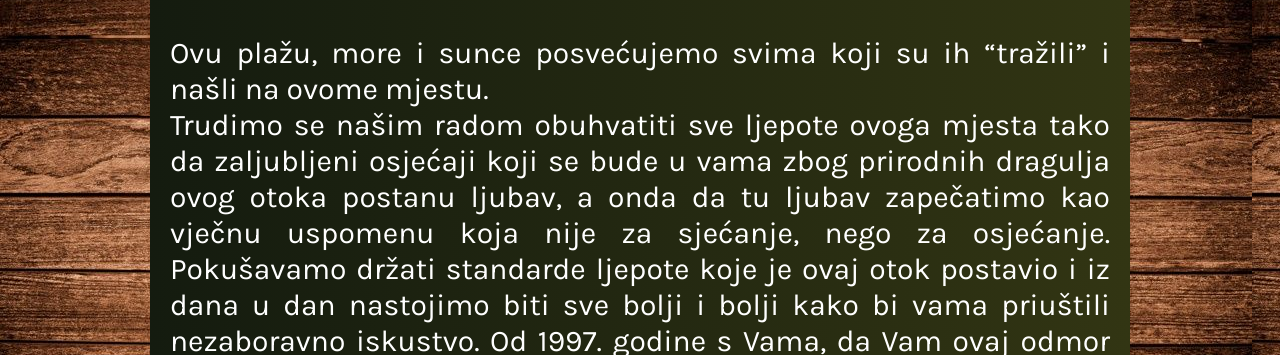
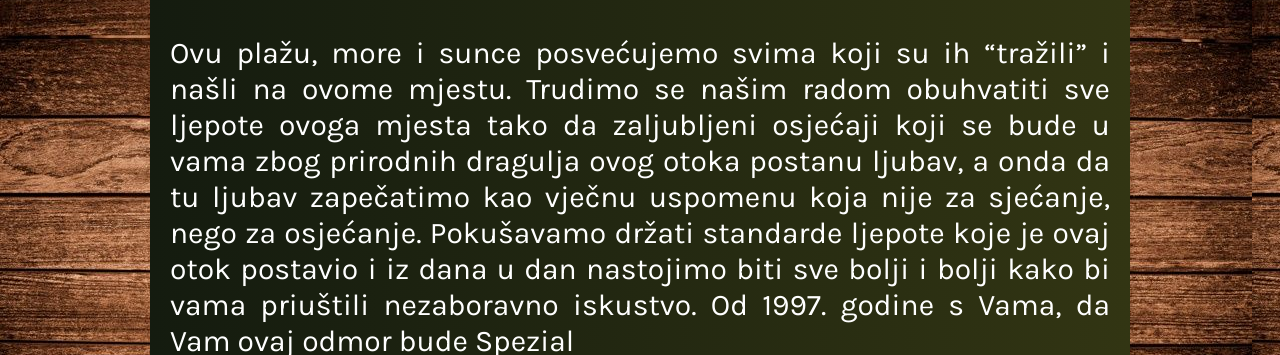
Before and after one commit to ttuubbii17/Hotel_Spezial, a plain HTML site: page index.html in a window 1280 px wide. Shown: the part 445-800 px from the top of the page. Drawn offline with nearby package versions, Linux system fonts and the light colour scheme.

Commit message:
Update index.html

```diff
--- a/index.html
+++ b/index.html
@@ -31,7 +31,7 @@
     <!-- Glavni sadržaj stranice -->
     <div class="index_content">
         <h2>Dobrodošli na našu stranicu!</h2>
-        <p>Ovu plažu, more i sunce posvećujemo svima koji su ih “tražili” i našli na ovome mjestu.<br>
+        <p>Ovu plažu, more i sunce posvećujemo svima koji su ih “tražili” i našli na ovome mjestu.
             Trudimo se našim radom obuhvatiti sve ljepote ovoga mjesta tako da zaljubljeni osjećaji koji
             se bude u vama zbog prirodnih dragulja ovog otoka postanu ljubav,
             a onda da tu ljubav zapečatimo kao vječnu uspomenu koja nije za sjećanje, nego za osjećanje.
```
